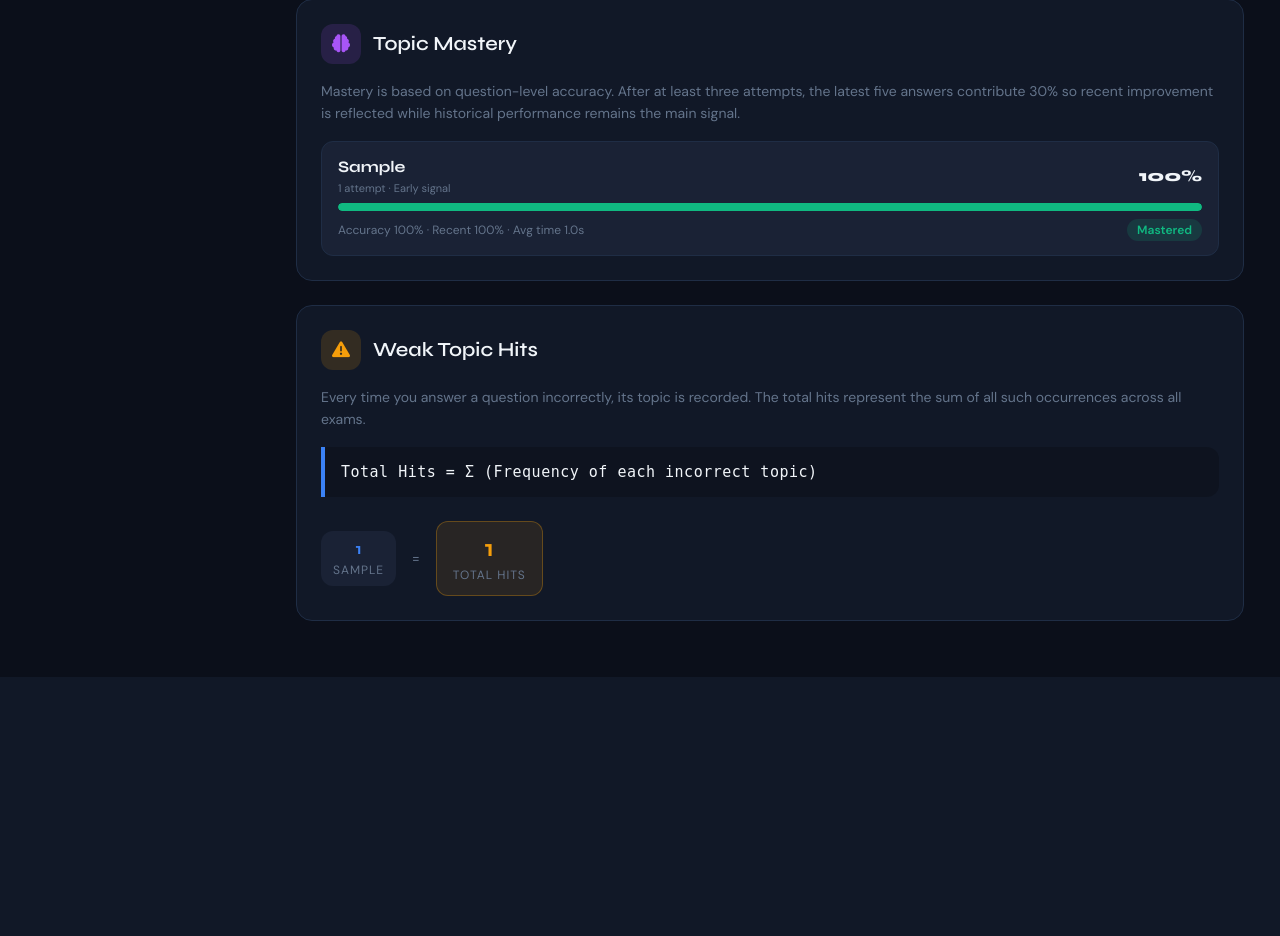
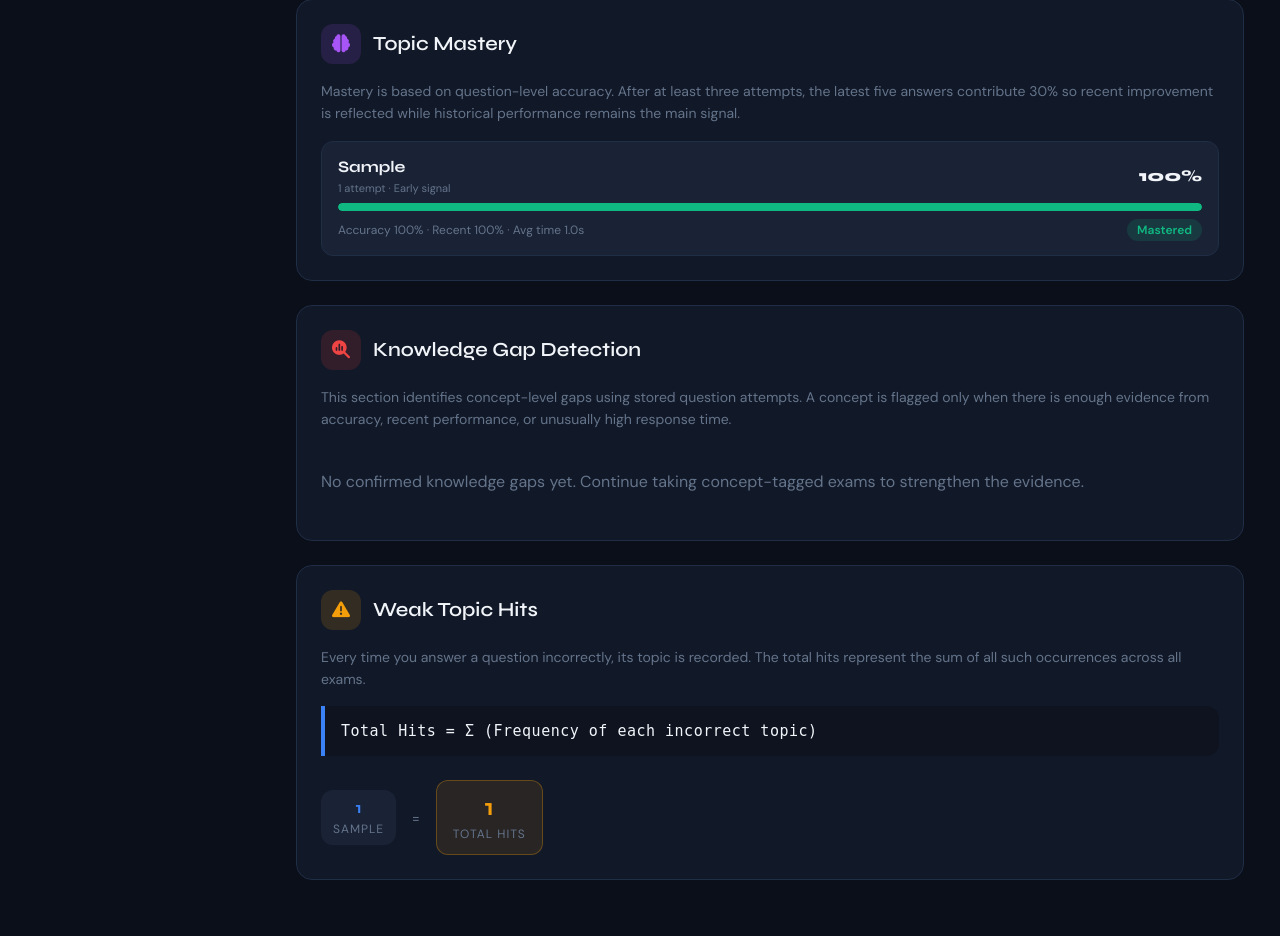
Before and after one commit to anuragbishit/AI-Exam-Analyzer, a Flask app: page /statistics in a window 1280 px wide. Shown: the part 1377-2313 px from the top of the page. Before the commit the page ends 2054 px from the top, so only its background shows below. Run offline with Flask 3, Linux system fonts and the light colour scheme; the visitor is signed in with stand-in values (Sample User, id 1); tables that the repository leaves empty hold one stand-in row (values such as "Sample post"); some libraries are stand-ins or nearby versions.

Commit message:
Show detailed knowledge gap analysis

```diff
--- a/templates/statistics.html
+++ b/templates/statistics.html
@@ -280,6 +280,58 @@
         {% endif %}
     </div>
 
+    <!-- Knowledge Gap Detection -->
+    <div class="math-card">
+        <div class="math-card-header">
+            <div class="icon" style="background:rgba(239,68,68,0.15);color:#ef4444;">
+                <i class="fa-solid fa-magnifying-glass-chart"></i>
+            </div>
+            Knowledge Gap Detection
+        </div>
+        <div class="formula-explanation">
+            This section identifies concept-level gaps using stored question attempts. A concept is flagged only when there is enough evidence from accuracy, recent performance, or unusually high response time.
+        </div>
+
+        {% if knowledge_gaps and knowledge_gaps.gaps %}
+        <div style="overflow-x:auto;">
+            <table style="width:100%;border-collapse:collapse;">
+                <thead>
+                    <tr>
+                        <th style="text-align:left;padding:10px;border-bottom:1px solid var(--border);">Topic</th>
+                        <th style="text-align:left;padding:10px;border-bottom:1px solid var(--border);">Knowledge Gap</th>
+                        <th style="text-align:center;padding:10px;border-bottom:1px solid var(--border);">Mastery</th>
+                        <th style="text-align:center;padding:10px;border-bottom:1px solid var(--border);">Accuracy</th>
+                        <th style="text-align:center;padding:10px;border-bottom:1px solid var(--border);">Recent</th>
+                        <th style="text-align:center;padding:10px;border-bottom:1px solid var(--border);">Avg Time</th>
+                        <th style="text-align:left;padding:10px;border-bottom:1px solid var(--border);">Evidence</th>
+                    </tr>
+                </thead>
+                <tbody>
+                    {% for gap in knowledge_gaps.gaps %}
+                    <tr>
+                        <td style="padding:10px;border-bottom:1px solid var(--border);">{{ gap.topic }}</td>
+                        <td style="padding:10px;border-bottom:1px solid var(--border);font-weight:600;">{{ gap.subtopic }}</td>
+                        <td style="text-align:center;padding:10px;border-bottom:1px solid var(--border);color:#ef4444;">{{ gap.mastery }}%</td>
+                        <td style="text-align:center;padding:10px;border-bottom:1px solid var(--border);">{{ gap.accuracy }}%</td>
+                        <td style="text-align:center;padding:10px;border-bottom:1px solid var(--border);">{{ gap.recent_accuracy }}%</td>
+                        <td style="text-align:center;padding:10px;border-bottom:1px solid var(--border);">{{ gap.avg_response_time }}s</td>
+                        <td style="padding:10px;border-bottom:1px solid var(--border);color:var(--muted);">{{ gap.reasons|join(', ') if gap.reasons else 'Below target mastery' }} · {{ gap.confidence }}</td>
+                    </tr>
+                    {% endfor %}
+                </tbody>
+            </table>
+        </div>
+        {% else %}
+        <div class="empty-state" style="padding:24px 0;color:var(--muted);">
+            {% if knowledge_gaps and knowledge_gaps.all_concepts %}
+            No confirmed knowledge gaps yet. Continue taking concept-tagged exams to strengthen the evidence.
+            {% else %}
+            Complete new AI/practice exams to start concept-level knowledge gap detection.
+            {% endif %}
+        </div>
+        {% endif %}
+    </div>
+
     <!-- Weak Topic Hits -->
     <div class="math-card">
         <div class="math-card-header">
```
